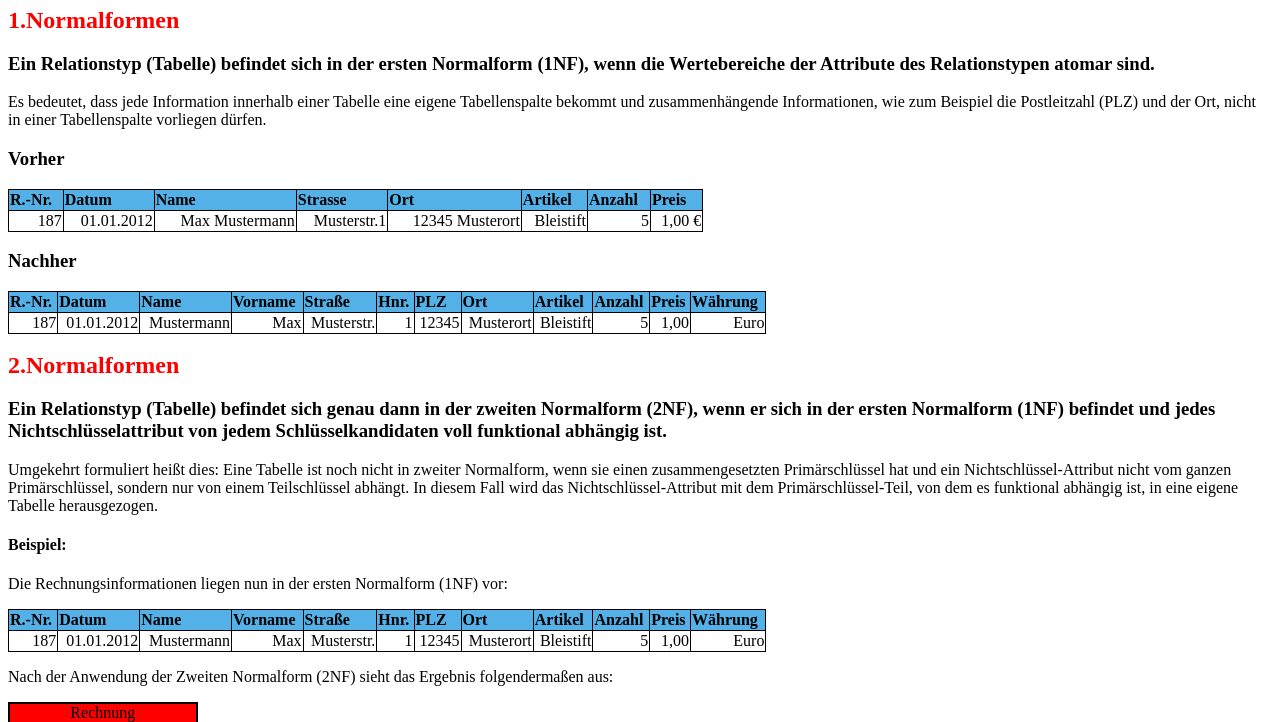
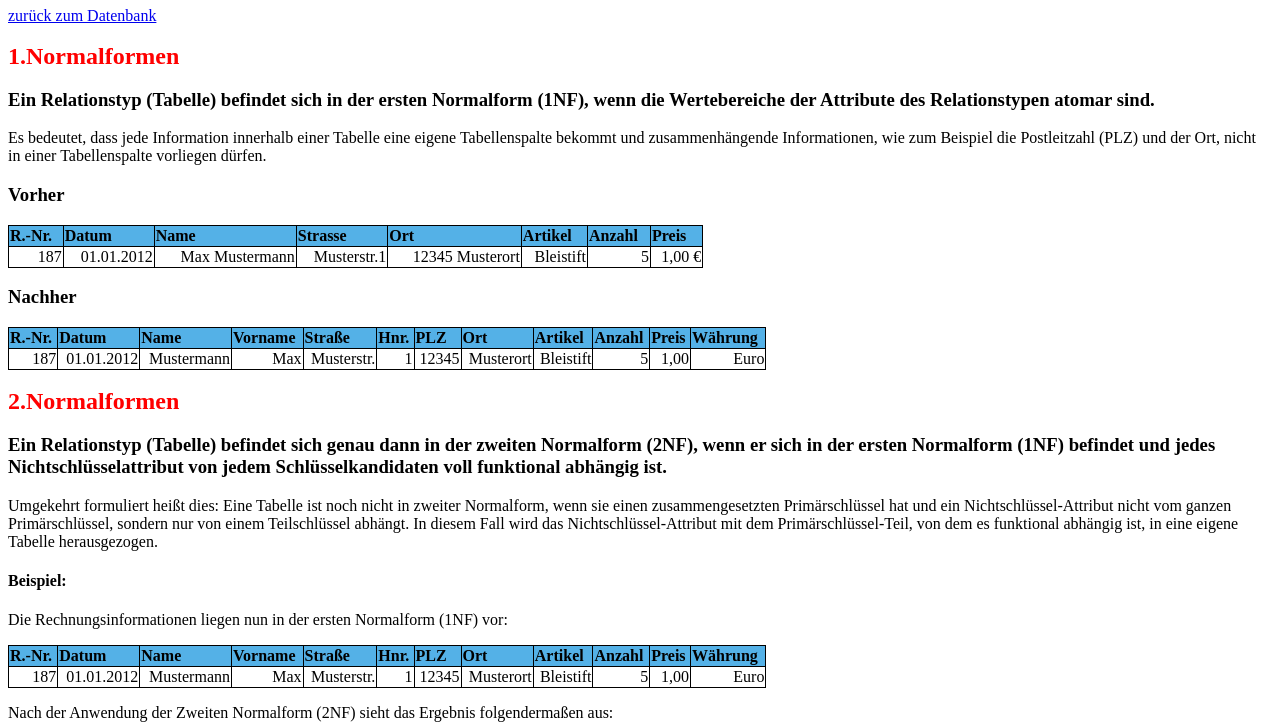
Before and after one commit to MrAdemK/HTML, a plain HTML site: page Datenbank/normalformen.html in a window 1280 px wide. Shown: the part 73-795 px from the top of the page. Drawn offline with Linux system fonts and the light colour scheme.

Commit message:
back button

```diff
--- a/Datenbank/normalformen.html
+++ b/Datenbank/normalformen.html
@@ -34,6 +34,7 @@
 
 <body>
     <h1>Normalformen</h1>
+    <a href="/Datenbank/Datenbank.html">zurück zum Datenbank</a><br><br>
     <font size="5" color="red"><b>1.Normalformen</b></font>
     <h3>Ein Relationstyp (Tabelle) befindet sich in der ersten Normalform (1NF), wenn die Wertebereiche der Attribute
         des Relationstypen atomar sind.</h3>
```
